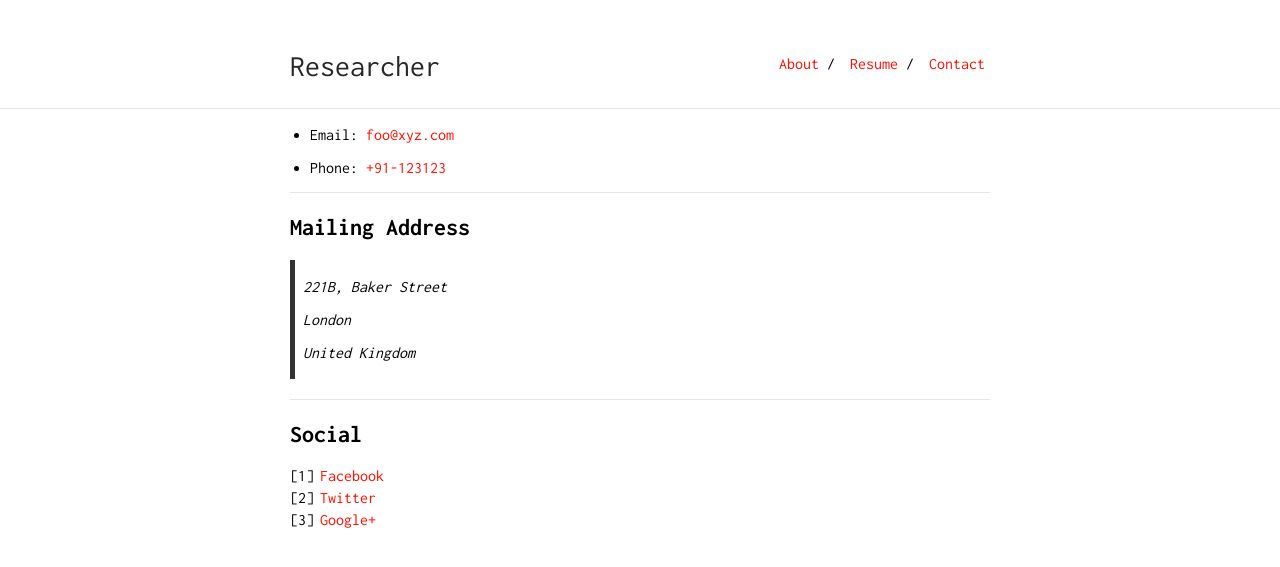
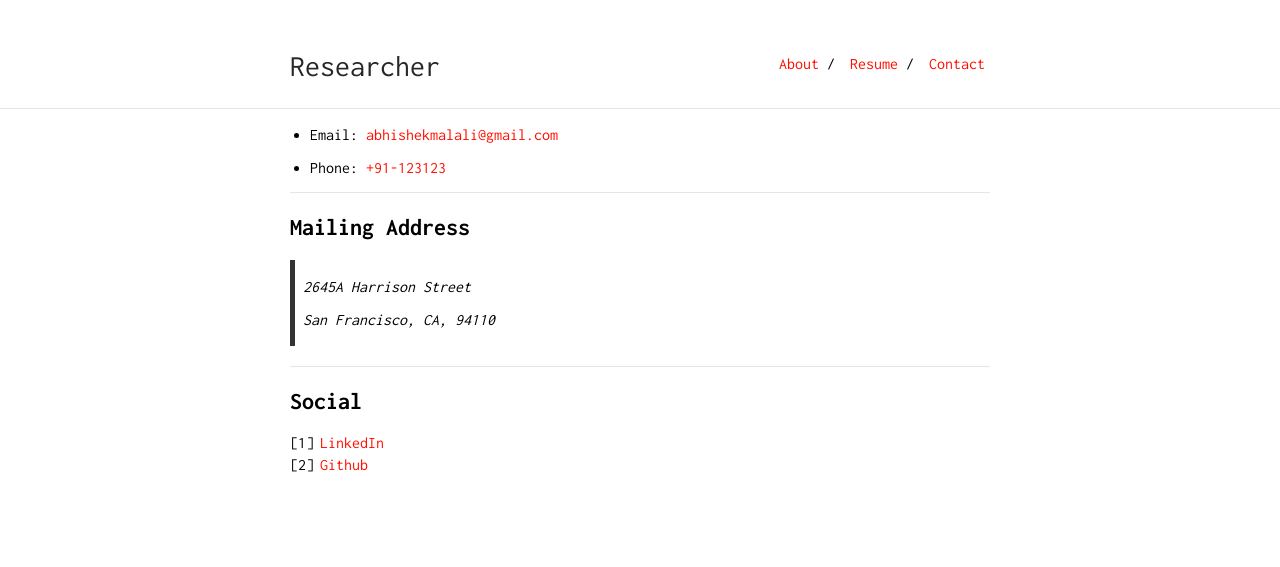
Before and after one commit to abhishekmalali/abhishekmalali.github.io, a Jekyll site: the page built from contact.md, in a window 1280 px wide. Shown: the top 567 px of the page. Built offline with Jekyll 4.4.1, drawn with Linux system fonts in a browser that asks for light colours.

Commit message:
updating the contact

```diff
--- a/contact.md
+++ b/contact.md
@@ -3,7 +3,7 @@ layout: default
 is_contact: true
 ---
 
-* Email: [foo@xyz.com](mailto:foo@xyz.com)
+* Email: [abhishekmalali@gmail.com](mailto:abhishekmalali@gmail.com)
 
 * Phone: [+91-123123](tel:+91-123123)
 
@@ -11,16 +11,13 @@ is_contact: true
 
 ## Mailing Address
 
-> 221B, Baker Street
+> 2645A Harrison Street
 >
-> London
->
-> United Kingdom
+> San Francisco, CA, 94110
 
 ---
 
 ## Social
 
-1. [Facebook](#)
-2. [Twitter](#)
-3. [Google+](#)
+1. [LinkedIn](https://www.linkedin.com/in/abhishekmalali/)
+2. [Github](https://github.com/abhishekmalali)
```
